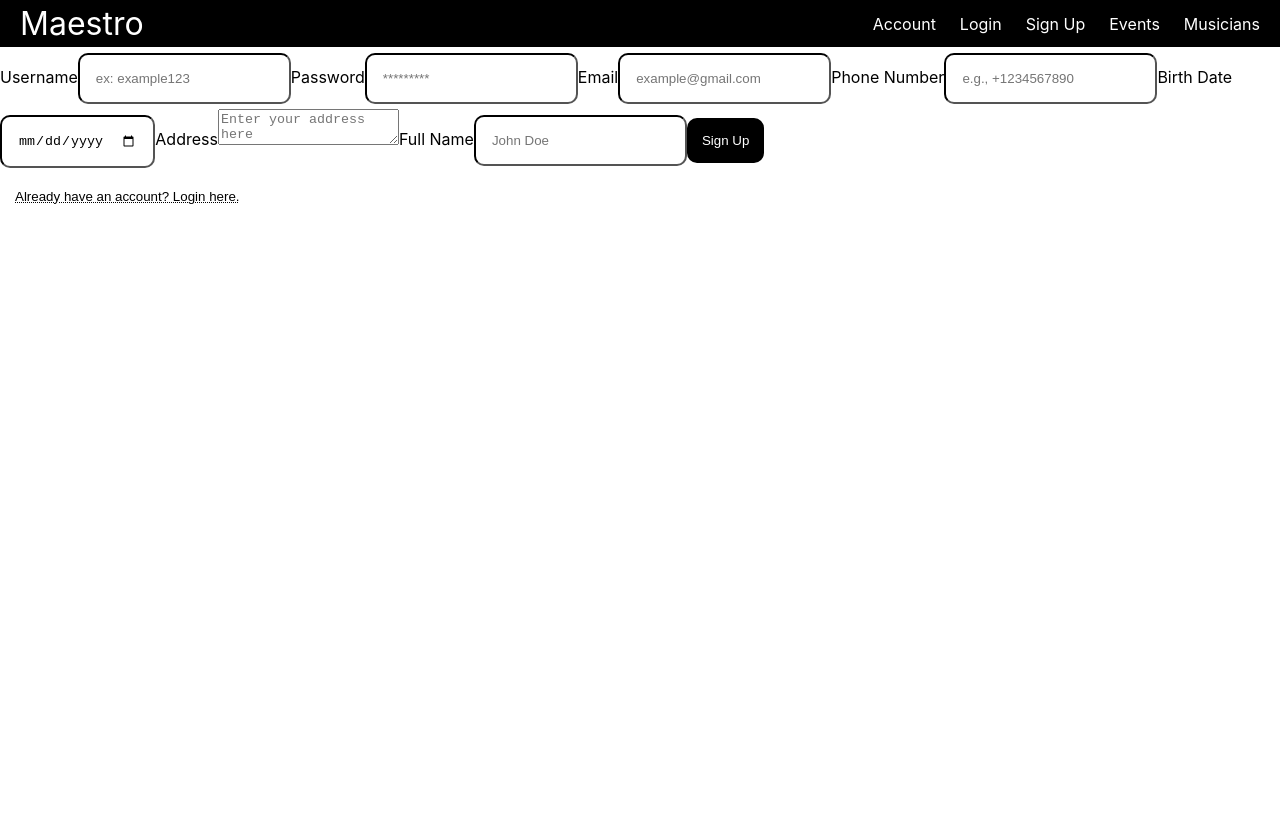
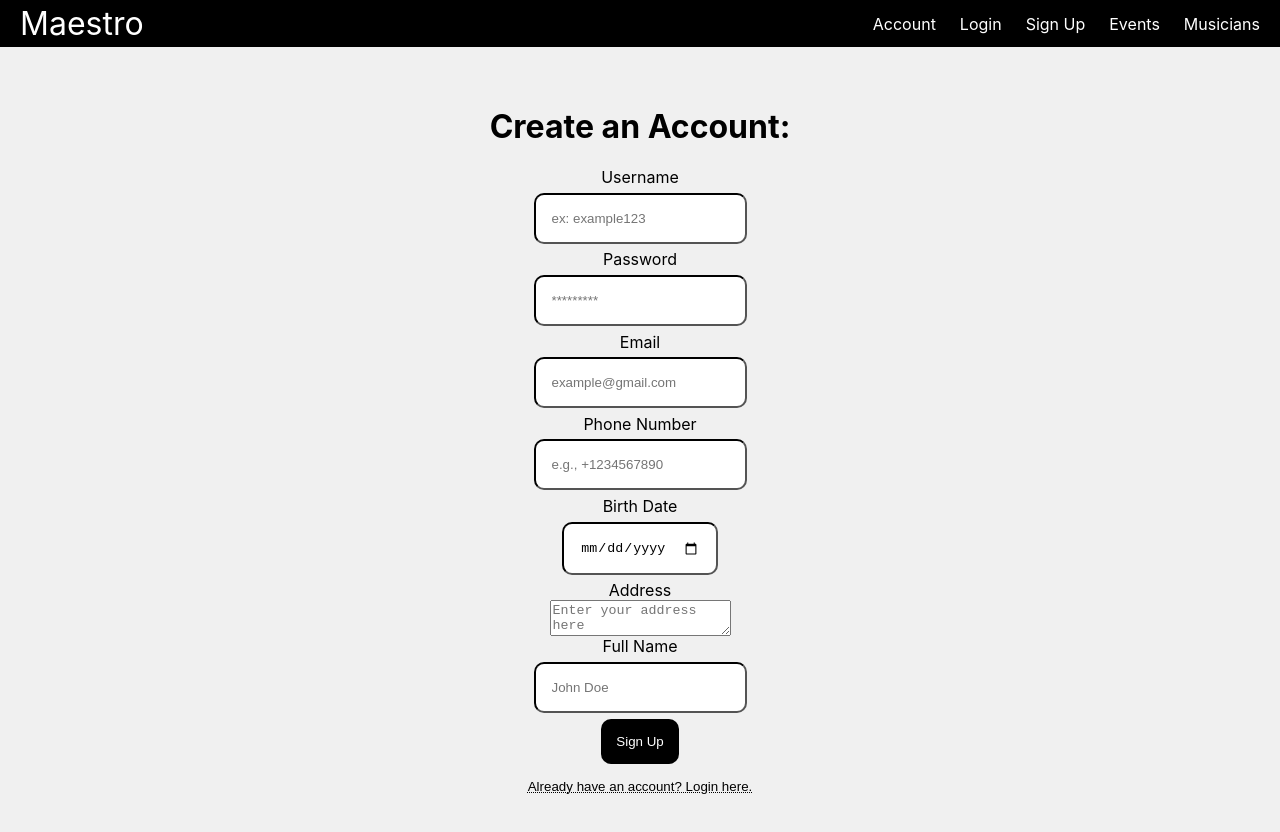
Before and after one commit to AChung1020/Maestro-Frontend, a React (Create React App) app: page /Sign_Up_Musician in a window 1280 px wide. Shown: the top 832 px of the page. Before the commit the page ends 800 px from the top, so only its background shows below. Built offline with nearby package versions, Linux system fonts and the light colour scheme; what amazon-cognito-identity-js would draw is missing.

Commit message:
Finished CSS for sign up pages

```diff
--- a/src/App.css
+++ b/src/App.css
@@ -9,6 +9,8 @@ body {
 .site-title {
   font-size: 2rem;
 }
+
+/* nav bar */
 .nav {
   background-color: black;
   color: white;
@@ -68,3 +70,39 @@ input {
   border-color: black;
   border-radius: 10px;
 }
+
+
+
+
+/* sign up  */
+
+/* Apply flex container styles */
+.sign-up-form {
+  display: flex;
+  flex-direction: column;
+  align-items: center;
+  justify-content: center;
+}
+
+/* Adjust styles for the "Already have an account" button */
+.link-button {
+  background-color: transparent;
+  color: #000000;
+  border: none;
+  cursor: pointer;
+}
+
+.form-container {
+  display: flex;
+  flex-direction: column;
+  align-items: center;
+  justify-content: center;
+  height: 100vh;
+  background-color: #f0f0f0;
+}
+
+.form-container header {
+  font-family: Arial, sans-serif;
+  font-size: 36px;
+  margin-bottom: 20px;
+}
--- a/src/Pages/Sign_Up_Event_Planner.js
+++ b/src/Pages/Sign_Up_Event_Planner.js
@@ -1,7 +1,6 @@
 import React, {useState } from 'react'
 import UserPool from '../server-AWS/UserPool'
 import { useNavigate } from "react-router-dom";
-
 
 const Sign_Up = () => {
 
@@ -63,8 +62,9 @@ const Sign_Up = () => {
 
     return(
 
-        <div>
-            <form onSubmit = {onSubmit}>
+        <div class="form-container">
+            <h1 class = "header" >Create an Account:</h1>
+            <form class = "sign-up-form" onSubmit = {onSubmit}>
                 <label htmlFor = "Username">Username</label>
                 <input
                 id = 'Username'
--- a/src/Pages/Sign_Up_Musician.js
+++ b/src/Pages/Sign_Up_Musician.js
@@ -63,8 +63,9 @@ const Sign_Up = () => {
 
     return(
 
-        <div>
-            <form onSubmit = {onSubmit}>
+        <div class = "form-container">
+            <h1 class = "header" >Create an Account:</h1>
+            <form class = "sign-up-form" onSubmit = {onSubmit}>
                 <label htmlFor = "Username">Username</label>
                 <input
                 id = 'Username'
```
